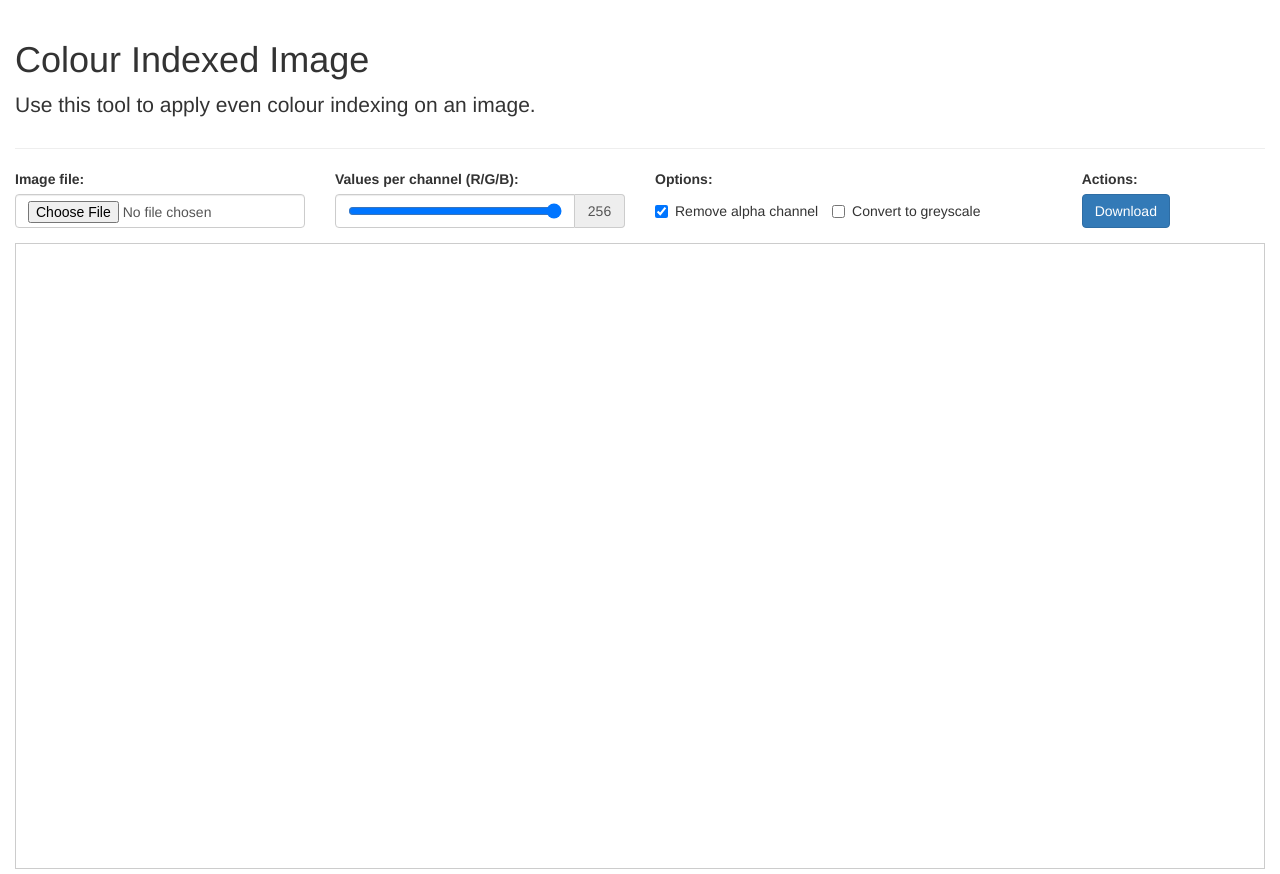
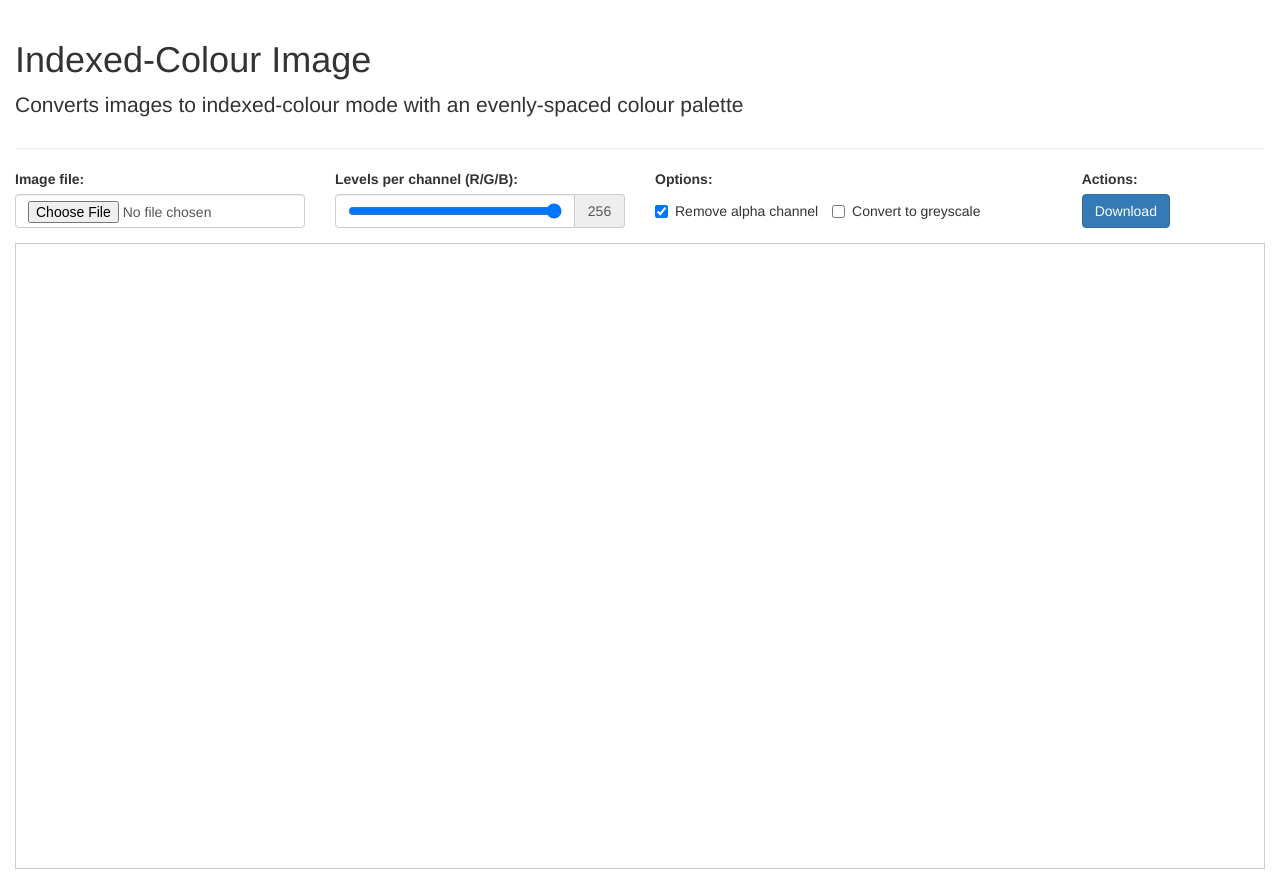
Before and after one commit to jhogervorst/indexed-colour-image, a plain HTML site: page index.html in a window 1280 px wide. Drawn offline with nearby package versions, Linux system fonts and the light colour scheme.

Commit message:
Text changes

```diff
--- a/index.html
+++ b/index.html
@@ -6,7 +6,7 @@
 	<meta http-equiv="X-UA-Compatible" content="IE=edge">
 	<meta name="viewport" content="width=device-width, initial-scale=1">
 
-	<title>Colour Indexed Image</title>
+	<title>Indexed-Colour Image</title>
 
 	<link rel="stylesheet" href="https://maxcdn.bootstrapcdn.com/bootstrap/3.3.7/css/bootstrap.min.css" integrity="sha384-BVYiiSIFeK1dGmJRAkycuHAHRg32OmUcww7on3RYdg4Va+PmSTsz/K68vbdEjh4u" crossorigin="anonymous">
 	<link rel="stylesheet" href="style.css">
@@ -15,8 +15,8 @@
 <body>
 	<div class="container-fluid">
 		<div class="page-header">
-			<h1>Colour Indexed Image</h1>
-			<p class="lead">Use this tool to apply even colour indexing on an image.</p>
+			<h1>Indexed-Colour Image</h1>
+			<p class="lead">Converts images to indexed-colour mode with an evenly-spaced colour palette</p>
 		</div>
 
 		<div class="row">
@@ -29,7 +29,7 @@
 
 			<div class="col-sm-3">
 				<div class="form-group">
-					<label for="colors">Values per channel (R/G/B):</label>
+					<label for="colors">Levels per channel (R/G/B):</label>
 					<div class="input-group">
 						<div class="form-control">
 							<input type="range" id="colors" min="2" max="256" value="256">
```
